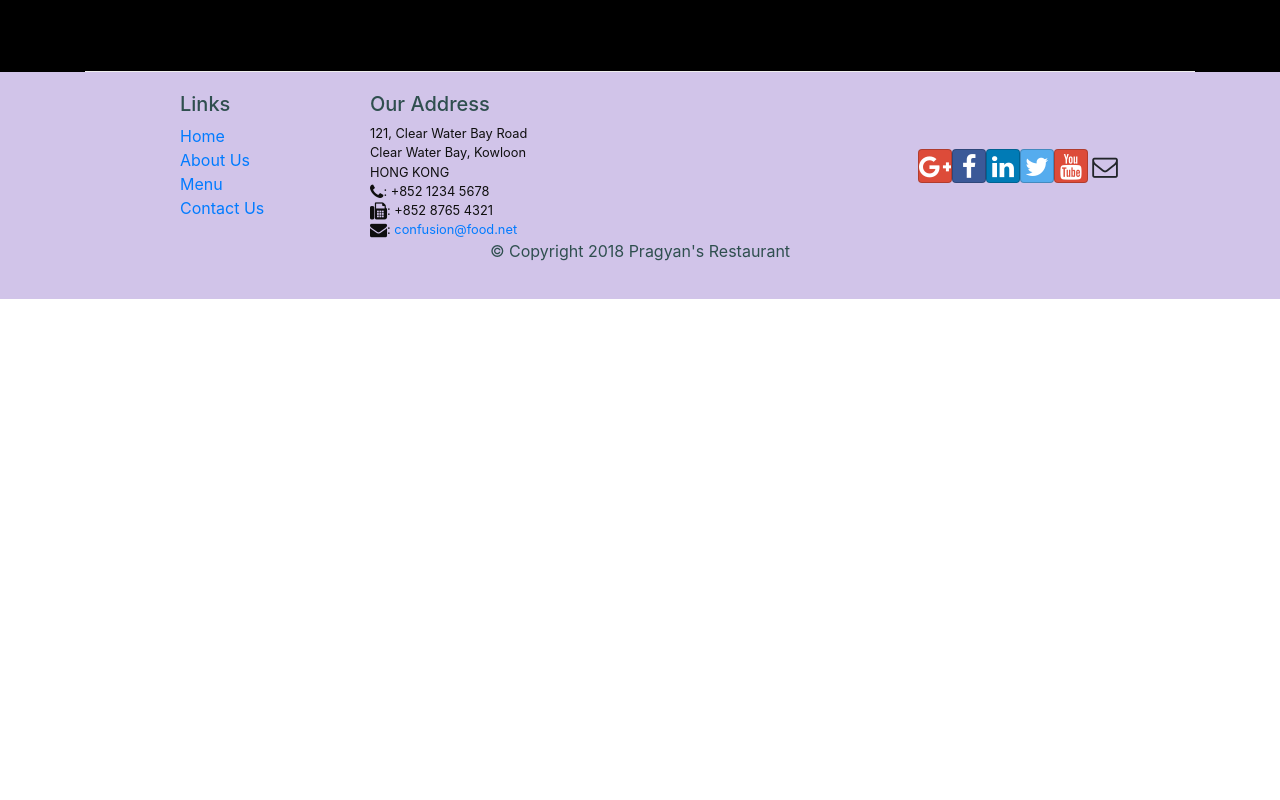
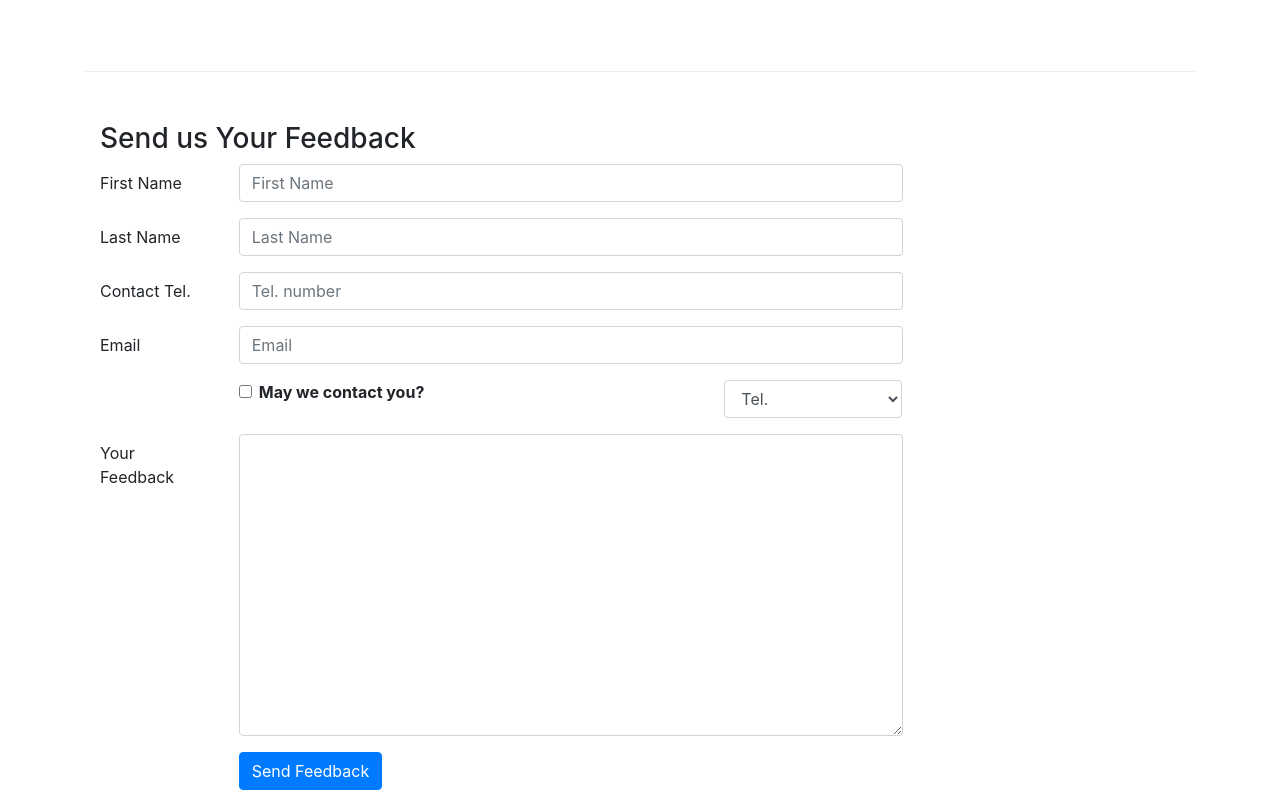
Before and after one commit to biswa7064/coursera-react-app, a React (Create React App) app: page /contactus in a window 1280 px wide. Shown: the part 800-1600 px from the top of the page. Before the commit the page ends 1099 px from the top, so only its background shows below. Built offline with nearby package versions, Linux system fonts and the light colour scheme.

Commit message:
Controlled Form (Contact Component.js)

```diff
--- a/src/App.js
+++ b/src/App.js
@@ -21,7 +21,7 @@
   return (
     <BrowserRouter>
     <div className="App">
-      <div className = "bodyPart" style = {{backgroundColor:"black",color:"white"}}>
+      <div className = "bodyPart">
 
       <Main />
       </div>
--- a/src/components/ContactComponent.js
+++ b/src/components/ContactComponent.js
@@ -1,8 +1,41 @@
-import React from 'react';
-import { Breadcrumb, BreadcrumbItem } from 'reactstrap';
+import React, {Component} from 'react';
+import { Breadcrumb, BreadcrumbItem, Button, Form, FormGroup, Label, Input, Col } from 'reactstrap';
 import { Link } from 'react-router-dom';
 
-function Contact(props) {
+class Contact extends Component{
+    constructor(props){
+        super(props);
+        this.state = {
+            firstName: "",
+            lastName: "",
+            telnum: '',
+            email: '',
+            agree: false,
+            contactType: 'Tel.',
+            message: ""
+        };
+        this.handleInputChange = this.handleInputChange.bind(this);
+        this.handleOnSubmit = this.handleOnSubmit.bind(this);
+    }
+
+    handleInputChange(event){
+        const target = event.target;
+        const value = target.type === "checkbox" ? target.checked:target.value;
+        const name = target.name;
+        this.setState({
+            [name]:value
+        });
+
+    }
+
+    handleOnSubmit(event){
+        console.log("Current state is : "+JSON.stringify(this.state));
+        alert("Current state is : "+JSON.stringify(this.state));
+        event.preventDefault();
+    }
+
+
+    render(){
     return(
         <div className="container">
              <div className="row">
@@ -20,8 +53,8 @@
                 <h3>Location Information</h3>
                 </div>
                 <div className="col-12 col-sm-4 offset-sm-1">
-                        <h5 style = {{color:"skyblue"}}>Our Address</h5>
-                        <address style = {{color: "beige"}}>
+                        <h5 style = {{color:"skyblue", fontWeight:"bold"}}>Our Address</h5>
+                        <address style = {{color: "black"}}>
                         121, Clear Water Bay Road<br />
                         Clear Water Bay, Kowloon<br />
                         HONG KONG<br />
@@ -41,8 +74,91 @@
                     </div>
                 </div>
             </div>
+            <div className = "row row-content">
+                <div className = "col-12">
+                    <h3>Send us Your Feedback</h3>
+                </div>
+                <div className = "col-12 col-md-9">
+                <Form onSubmit={this.handleOnSubmit}>
+                            <FormGroup row>
+                                <Label htmlFor="firstname" md={2}>First Name</Label>
+                                <Col md={10}>
+                                    <Input type="text" id="firstname" name="firstname"
+                                        placeholder="First Name"
+                                        value={this.state.firstname}
+                                        onChange={this.handleInputChange} />
+                                </Col>
+                            </FormGroup>
+                            <FormGroup row>
+                                <Label htmlFor="lastname" md={2}>Last Name</Label>
+                                <Col md={10}>
+                                    <Input type="text" id="lastname" name="lastname"
+                                        placeholder="Last Name"
+                                        value={this.state.lastname}
+                                        onChange={this.handleInputChange} />
+                                </Col>
+                            </FormGroup>
+                            <FormGroup row>
+                            <Label htmlFor="telnum" md={2}>Contact Tel.</Label>
+                                <Col md={10}>
+                                    <Input type="tel" id="telnum" name="telnum"
+                                        placeholder="Tel. number"
+                                        value={this.state.telnum}
+                                        onChange={this.handleInputChange} />
+                                </Col>
+                            </FormGroup>
+                            <FormGroup row>
+                                <Label htmlFor="email" md={2}>Email</Label>
+                                <Col md={10}>
+                                    <Input type="email" id="email" name="email"
+                                        placeholder="Email"
+                                        value={this.state.email}
+                                        onChange={this.handleInputChange} />
+                                </Col>
+                            </FormGroup>
+                            <FormGroup row>
+                                <Col md={{size: 6, offset: 2}}>
+                                    <FormGroup check>
+                                        <Label check>
+                                            <Input type="checkbox"
+                                                name="agree"
+                                                checked={this.state.agree}
+                                                onChange={this.handleInputChange} /> {' '}
+                                            <strong>May we contact you?</strong>
+                                        </Label>
+                                    </FormGroup>
+                                </Col>
+                                <Col md={{size: 3, offset: 1}}>
+                                    <Input type="select" name="contactType"
+                                        value={this.state.contactType}
+                                        onChange={this.handleInputChange}>
+                                        <option>Tel.</option>
+                                        <option>Email</option>
+                                    </Input>
+                                </Col>
+                            </FormGroup>
+                            <FormGroup row>
+                                <Label htmlFor="message" md={2}>Your Feedback</Label>
+                                <Col md={10}>
+                                    <Input type="textarea" id="message" name="message"
+                                        rows="12"
+                                        value={this.state.message}
+                                        onChange={this.handleInputChange}></Input>
+                                </Col>
+                            </FormGroup>
+                            <FormGroup row>
+                                <Col md={{size: 10, offset: 2}}>
+                                    <Button type="submit" color="primary">
+                                        Send Feedback
+                                    </Button>
+                                </Col>
+                            </FormGroup>
+                            </Form>
+                </div>
+            </div>
         </div>
     );
 }
+}
 
 export default Contact;
--- a/src/components/MainComponent.js
+++ b/src/components/MainComponent.js
@@ -53,7 +53,7 @@
   return (
     <div className="Main">
 
-      <div className = "bodyPart" style = {{backgroundColor:"black",color:"white"}}>
+      <div className = "bodyPart">
       <Header/>
       <Switch>
         <Route path = "/home" component = {HomePage}/>
```
